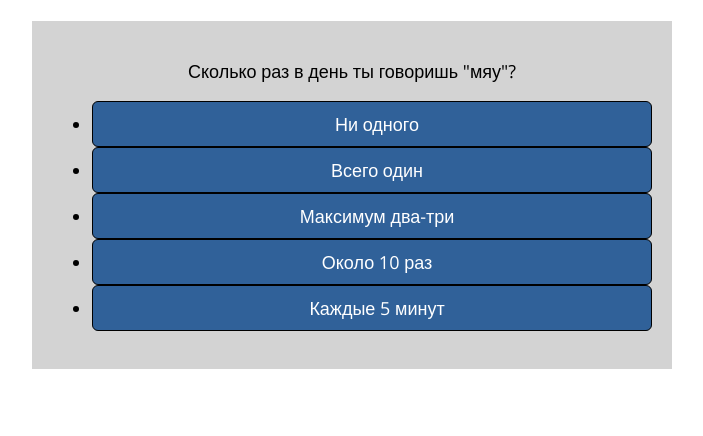
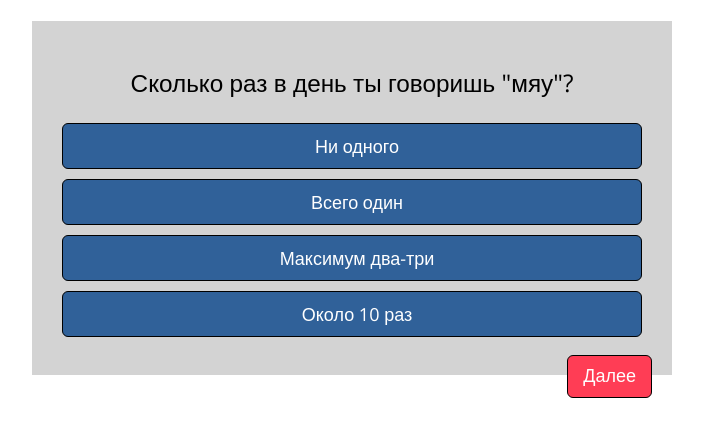
Before and after one commit to pharick/nastya-test, a website: page question.html in a window 1280 px wide. Shown: the part 76-512 px from the top of the page, without its empty margins (288-991 px from the left). Drawn offline with nearby package versions, Linux system fonts and the light colour scheme.

Commit message:
Add js, remove one answer

```diff
--- a/question.html
+++ b/question.html
@@ -12,8 +12,8 @@
   </header>
 
   <main>
-    <p>Сколько раз в день ты говоришь "мяу"?</p>
-    <ul>
+    <p class="question">Сколько раз в день ты говоришь "мяу"?</p>
+    <ul class="answers">
       <li>
         <input type="radio" name="answer" id="answer-1">
         <label for="answer-1">Ни одного</label>
@@ -30,11 +30,11 @@
         <input type="radio" name="answer" id="answer-4">
         <label for="answer-4">Около 10 раз</label>
       </li>
-      <li>
-        <input type="radio" name="answer" id="answer-5">
-        <label for="answer-5">Каждые 5 минут</label>
-      </li>
     </ul>
+    <button class="button">Далее</button>
   </main>
+
+  <script src="/node_modules/jquery/dist/jquery.min.js"></script>
+  <script src="test.js"></script>
 </body>
 </html>
--- /dev/null
+++ b/test.js
@@ -0,0 +1,3 @@
+$(document).ready(function() {
+
+});
```
